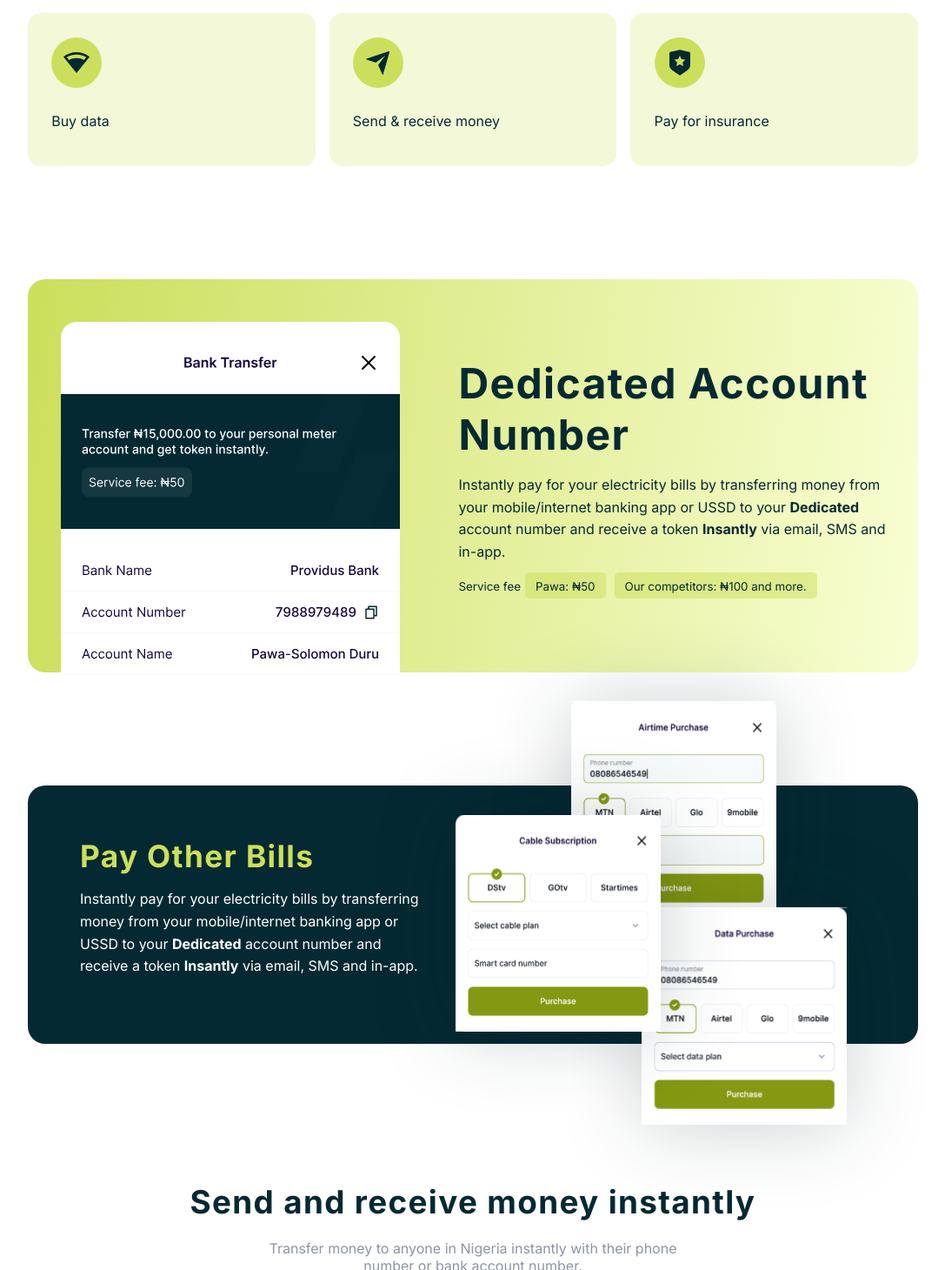
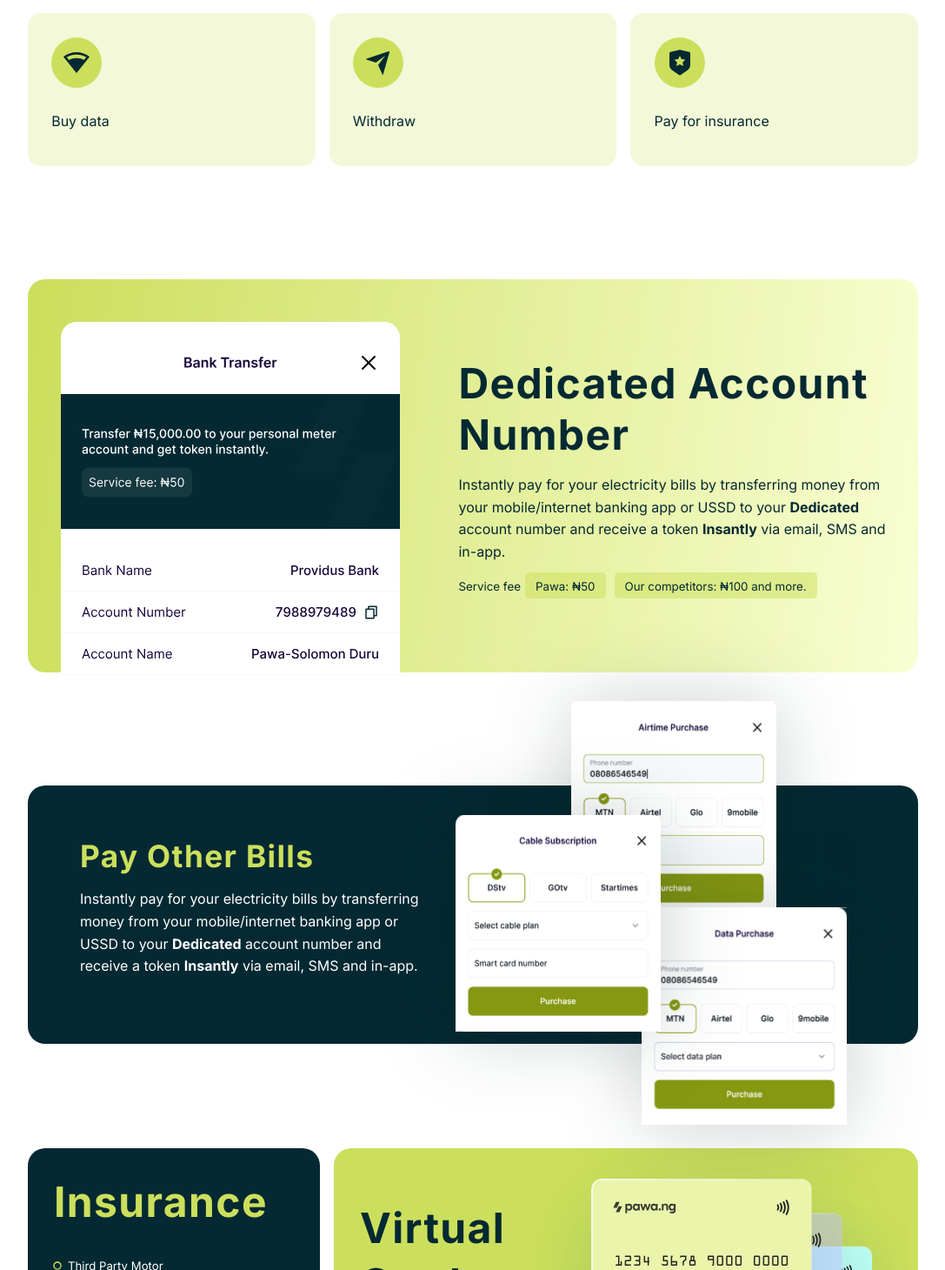
Before and after one commit to smuvstudiodev/pawa, a Next.js app: page / in a window 1280 px wide. Shown: the part 1070-2530 px from the top of the page at 87% size, without its empty margins (96-1183 px from the left). Built offline with nearby package versions, Linux system fonts and the light colour scheme.

Commit message:
Removed everything that has to do with payment

```diff
--- a/components/Seamless/index.tsx
+++ b/components/Seamless/index.tsx
@@ -42,7 +42,7 @@
           <div className={styles.icon}>
             <Icon icon="send" />
           </div>
-          <p className="py-10">Send & receive money</p>
+          <p className="py-10">Withdraw</p>
         </div>
         <div className={styles.serviceCard}>
           <div className={styles.icon}>
--- a/pages/index.tsx
+++ b/pages/index.tsx
@@ -36,7 +36,7 @@
           </div>
         </div>
 
-        <div className={styles.info}>
+        {/* <div className={styles.info}>
           <h4 className="text-center">Send and receive money instantly</h4>
           <div
             className={[
@@ -49,9 +49,9 @@
             Transfer money to anyone in Nigeria instantly with their phone
             number or bank account number.
           </div>
-        </div>
+        </div> */}
 
-        <div className={styles.frames}>
+        {/* <div className={styles.frames}>
           <div className={styles.frame}>
             <div style={{ position: 'absolute', bottom: 0 }}>
               <Icon icon="priceFrame" />
@@ -62,7 +62,7 @@
               <Icon icon="completeFrame" />
             </div>
           </div>
-        </div>
+        </div> */}
 
         <div className={styles.insurance}>
           <div className={[styles.box, 'primary'].join(' ')}>
```
